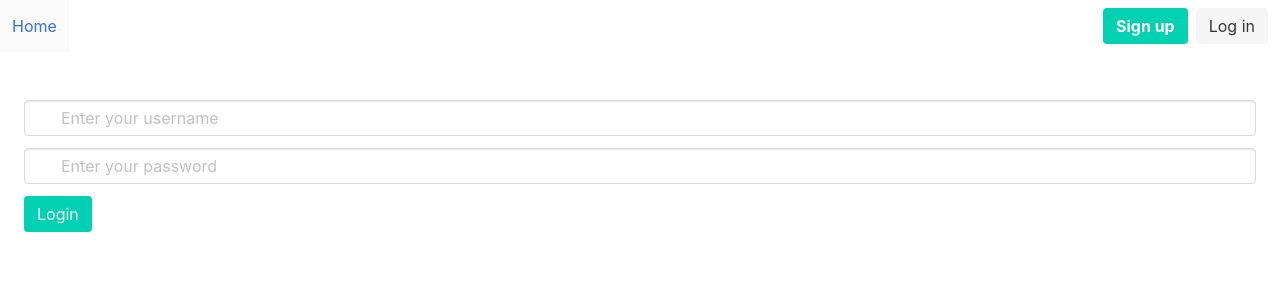
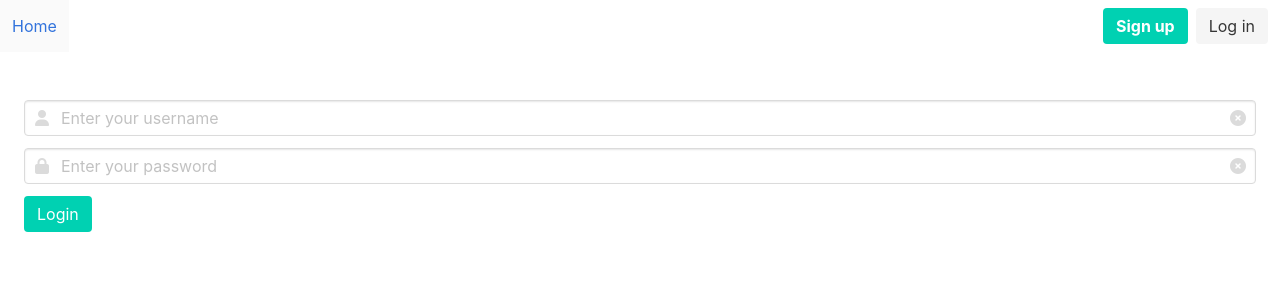
Before and after one commit to GilmarAmezquita/Taller-intro-nextjs, a Next.js app in the folder exams-platform/: page /users/login in a window 1280 px wide. Shown: the top 300 px of the page. Built offline with nearby package versions, Linux system fonts and the light colour scheme.

Commit message:
Changed the way to call the stylesheet

```diff
--- a/exams-platform/components/Container.js
+++ b/exams-platform/components/Container.js
@@ -1,13 +1,14 @@
 import Head from 'next/head'
 import Navigation from './Navbar'
+import ScriptFontAwesome from './ScriptFontAwesome'
 
 const Container = (props) => {
     return(
         <div>
+            <ScriptFontAwesome/>
             <Head>
                 <title>{props.title}</title>
                 <link rel="stylesheet" href="https://cdnjs.cloudflare.com/ajax/libs/bulma/0.7.1/css/bulma.min.css"></link>
-                <script src="https://kit.fontawesome.com/e30e4457e3.js" crossorigin="anonymous"></script>
             </Head>
             <Navigation login={props.login}/>
             <div>
--- /dev/null
+++ b/exams-platform/components/ScriptFontAwesome.js
@@ -0,0 +1,11 @@
+import Script from 'next/script'
+
+const Home = () => {
+  return (
+    <div class="container">
+      <Script src="https://kit.fontawesome.com/e30e4457e3.js" crossorigin="anonymous"></Script>
+    </div>
+  )
+}
+
+export default Home
```
